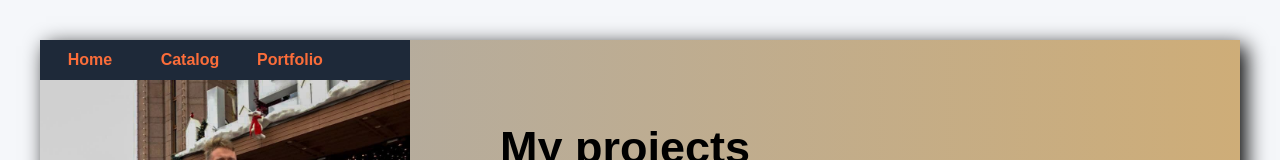
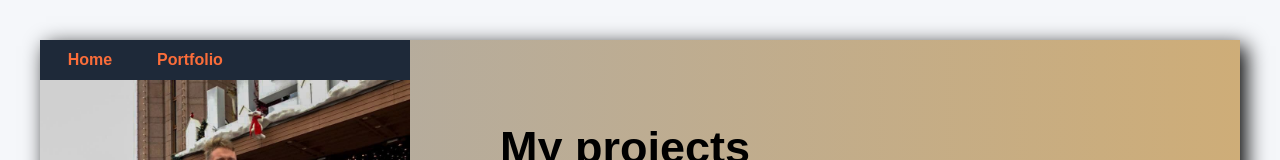
Before and after one commit to Rostik0110/Portfolio, a React (Create React App) app: page /Portfolio in a window 1280 px wide. Shown: the top 160 px of the page. Built offline with nearby package versions, Linux system fonts and the light colour scheme.

Commit message:
Int-1.2-remove-button

```diff
--- a/src/App.js
+++ b/src/App.js
@@ -1,6 +1,5 @@
 import React, { Component } from 'react';
 import Home from './Components/Home/Home.js';
-import Catalog from './Components/Catalog/Catalog.js';
 import Portfolio from './Components/Portfolio/Portfolio.js'
 import { BrowserRouter,Route} from 'react-router-dom';
 
@@ -9,7 +8,6 @@ const App = () => {
         <BrowserRouter>
             <Route path='/' exact={true} component={Home} />
             <Route path="/Home" component={Home}/>
-            <Route path="/Catalog" component={Catalog}/>
             <Route path="/Portfolio" component={Portfolio}/>
         </BrowserRouter>
     )
--- a/src/Components/Sidebar/Navigation.js
+++ b/src/Components/Sidebar/Navigation.js
@@ -6,9 +6,6 @@ const Navigation = () => {
         <div className="navigation-button">
             <div className="button">
                 <a className="link"href="/Home">Home</a>
-            </div>
-            <div className="button">
-                <a className="link" href="/Catalog">Catalog</a>
             </div>
             <div className="button">
                 <a className="link" href="/Portfolio">Portfolio</a>
```
